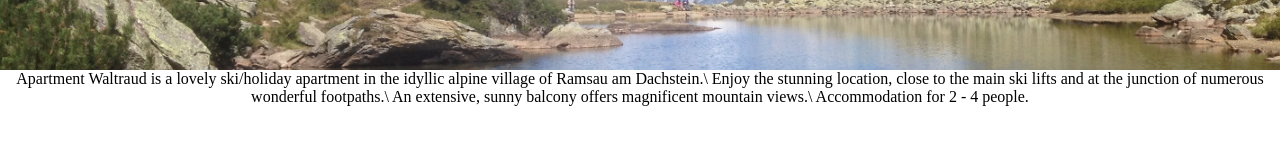
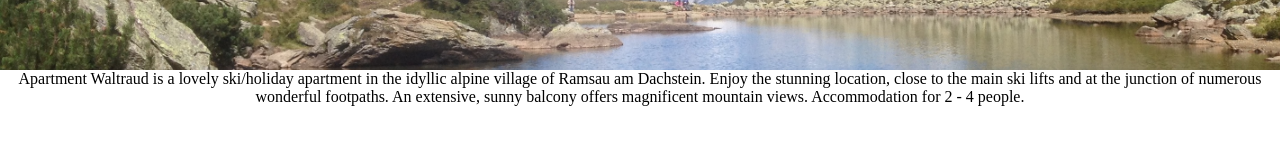
Before and after one commit to benaud12/gatsby-netlify-cms, a Gatsby site: page / in a window 1280 px wide. Shown: the part 268-428 px from the top of the page. Built offline with nearby package versions, Linux system fonts and the light colour scheme; Gatsby itself is replaced by a stand-in of ours.

Commit message:
Update Pages “index”

```diff
--- a/markdown/homepage.md
+++ b/markdown/homepage.md
@@ -2,12 +2,18 @@
 pageId: homepage
 intro: >-
   Apartment Waltraud is a lovely ski/holiday apartment in the idyllic alpine
-  village of Ramsau am Dachstein.\
+  village of Ramsau am Dachstein.
+
+
 
   Enjoy the stunning location, close to the main ski lifts and at the junction
-  of numerous wonderful footpaths.\
+  of numerous wonderful footpaths.
 
-  An extensive, sunny balcony offers magnificent mountain views.\
+
+
+  An extensive, sunny balcony offers magnificent mountain views.
+
+
 
   Accommodation for 2 - 4 people.
 ---
```
